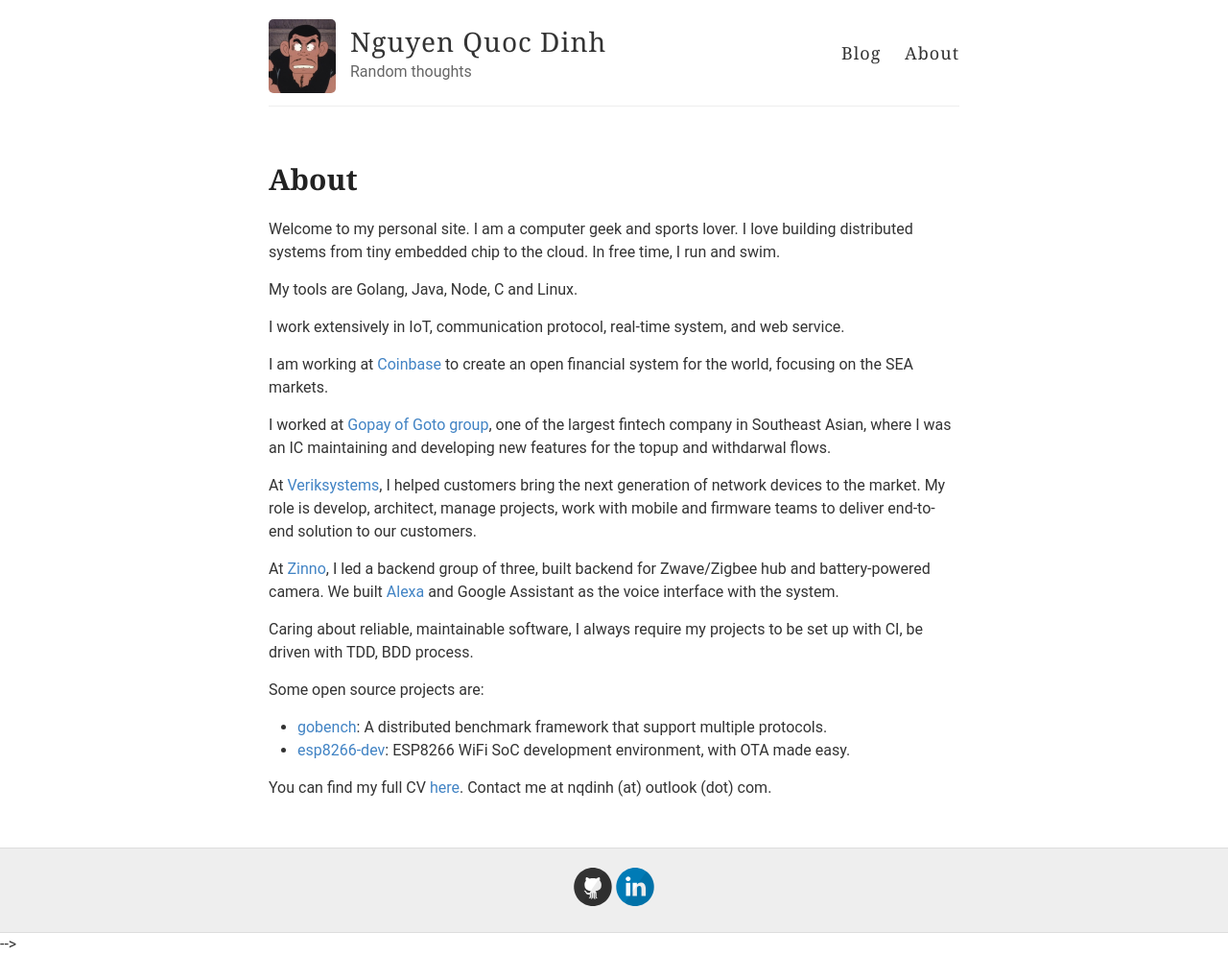
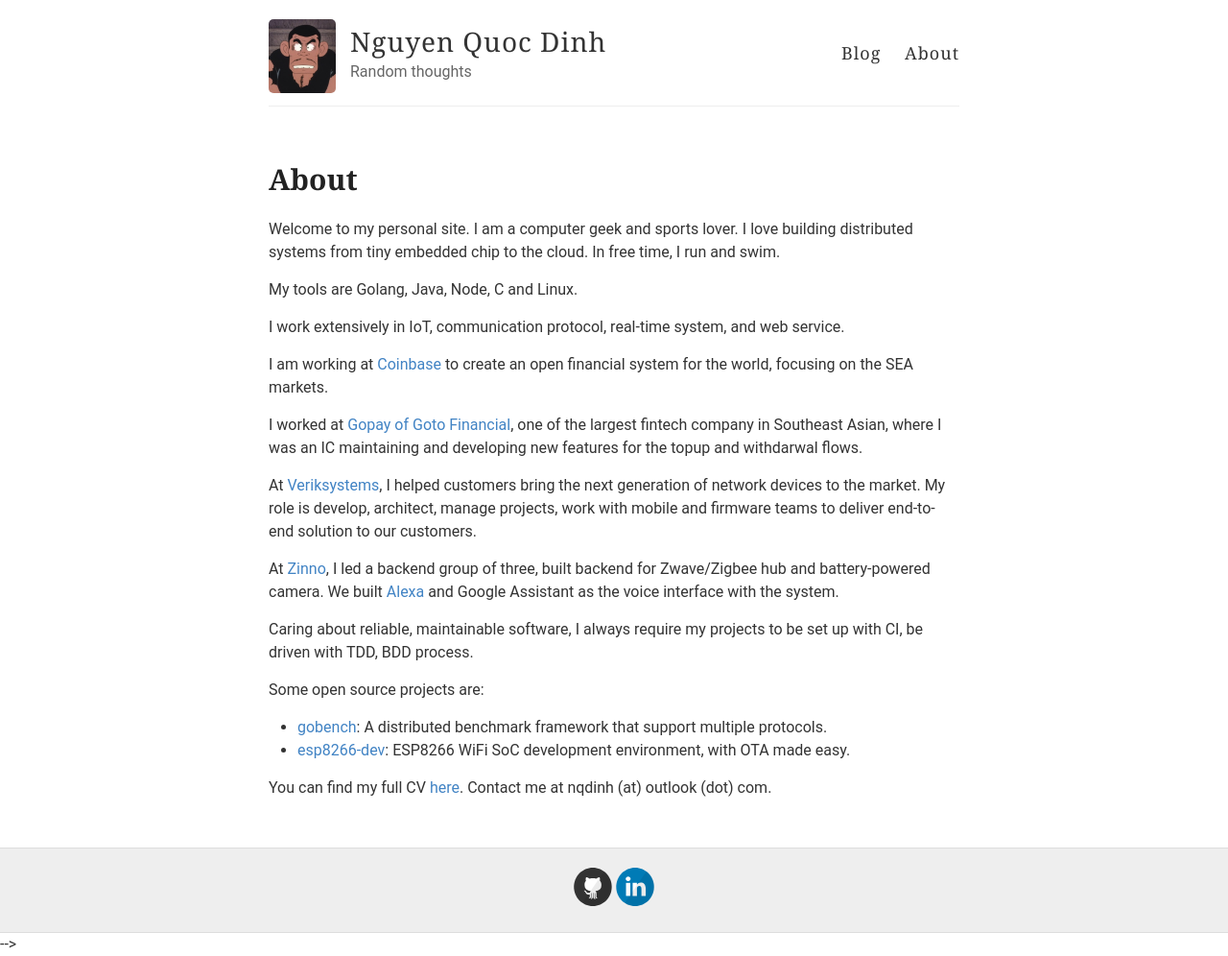
Before and after one commit to nqd/nqd.github.io, a Jekyll site: the page built from about.md, in a window 1280 px wide. Shown: the whole page at 96% size. Built offline with Jekyll 4.4.1, drawn with Linux system fonts in a browser that asks for light colours.

Commit message:
update readme

```diff
--- a/about.md
+++ b/about.md
@@ -13,7 +13,7 @@ I work extensively in IoT, communication protocol, real-time system, and web ser
 
 I am working at [Coinbase](https://coinbase.com) to create an open financial system for the world, focusing on the SEA markets.
 
-I worked at [Gopay of Goto group](https://www.gojek.com/en/th/gopay/), one of the largest fintech company in Southeast Asian, where I was an IC maintaining and developing new features for the topup and withdarwal flows.
+I worked at [Gopay of Goto Financial](https://gotofinancial.com/en), one of the largest fintech company in Southeast Asian, where I was an IC maintaining and developing new features for the topup and withdarwal flows.
 
 At [Veriksystems](veriksystems.com), I helped customers bring the next
 generation of network devices to the market. My role is develop, architect, manage projects, work with mobile and firmware teams to deliver end-to-end solution to our customers.
```
